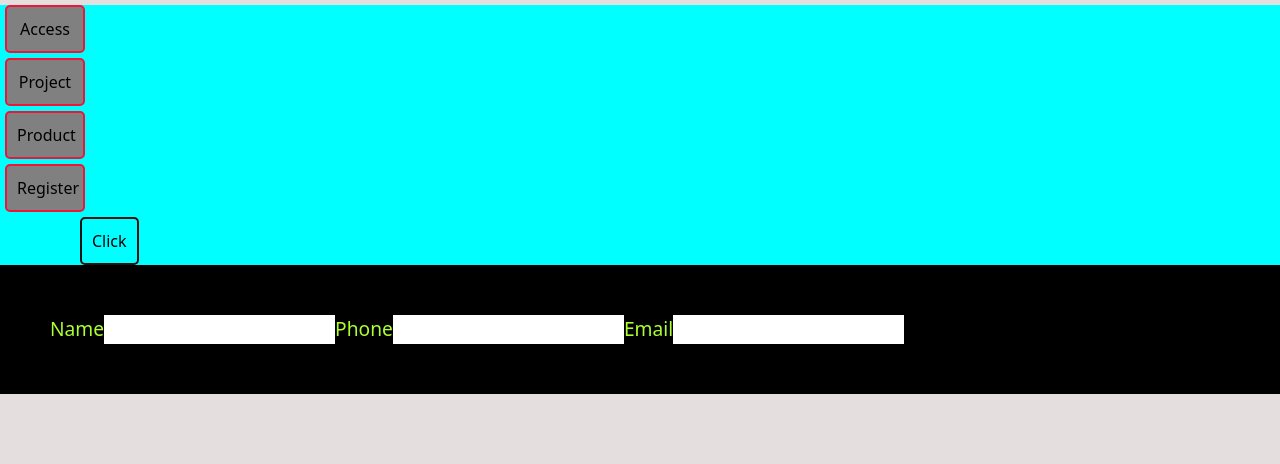
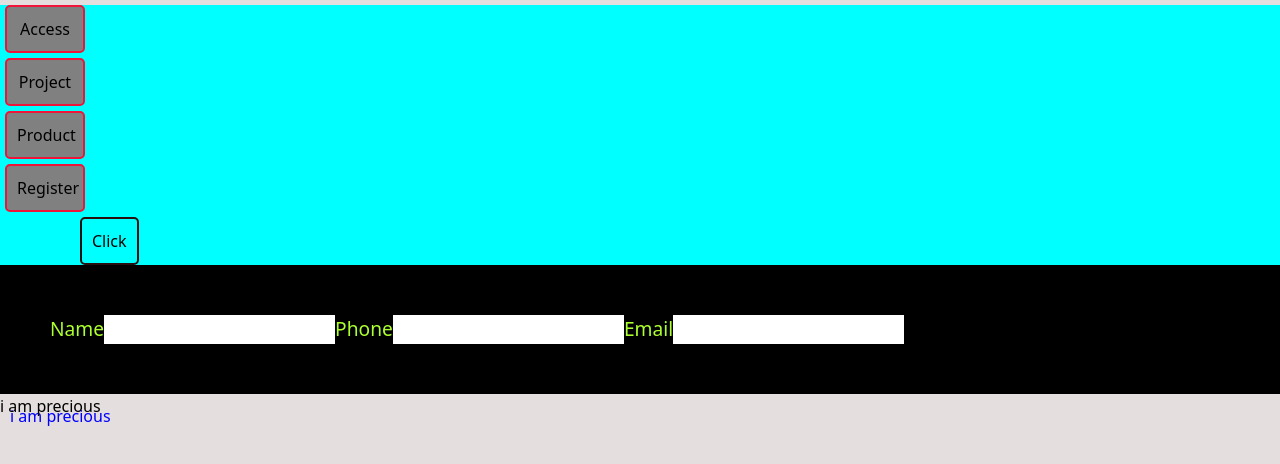
Before and after one commit to Preciousnnebuogor/Online--Store-, a Next.js app: page /tutorial in a window 1280 px wide. Shown: the top 464 px of the page. Built offline with nearby package versions, Linux system fonts and the light colour scheme.

Commit message:
new project

```diff
--- a/src/components/toturial/css.module.scss
+++ b/src/components/toturial/css.module.scss
@@ -40,6 +40,9 @@
     font-size: larger;
     row-gap: left;
 
-
   }
 }
+
+.me {
+  text-shadow: 10px 10px blue;
+}
--- a/src/components/toturial/html.tsx
+++ b/src/components/toturial/html.tsx
@@ -31,7 +31,7 @@ export default function HTML() {
         <label>Email</label>
         <input type="email" name="email"/>
       </form>
-
+          <p className={style.me}>i am precious</p>
           </>
   );
 
```
